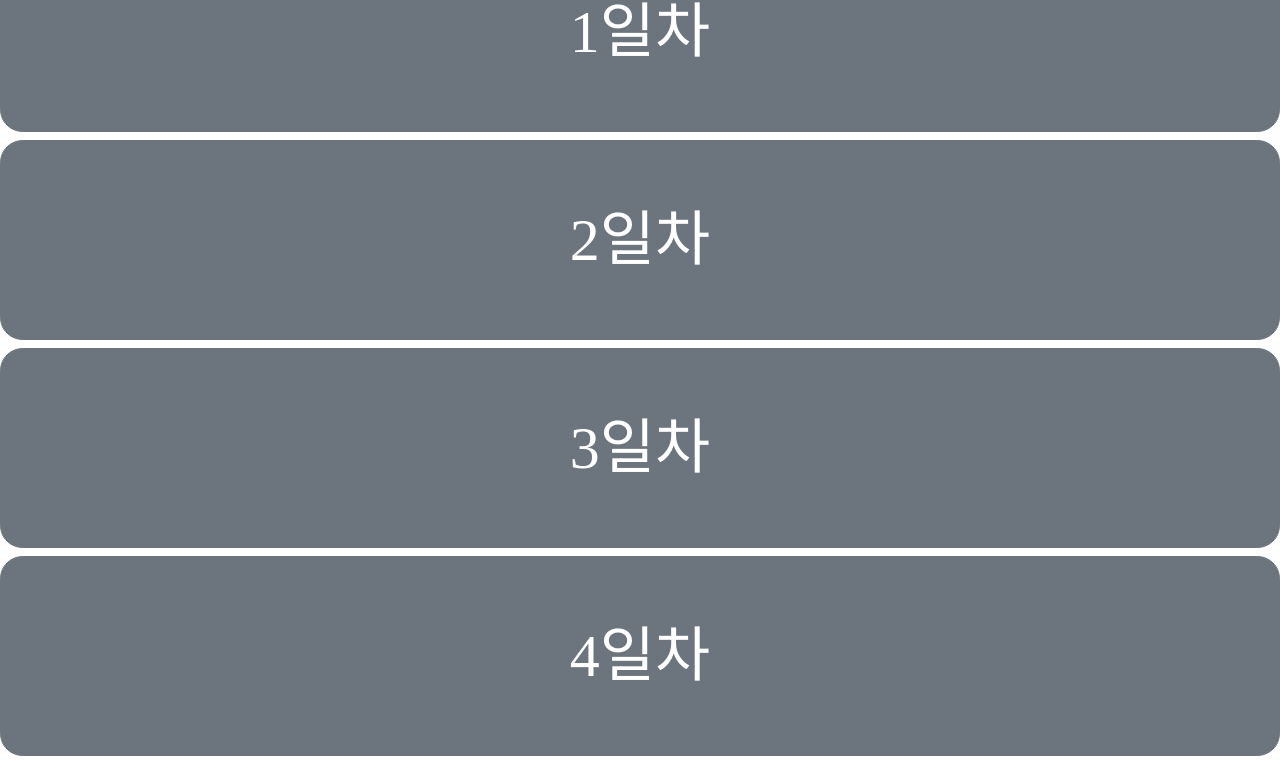
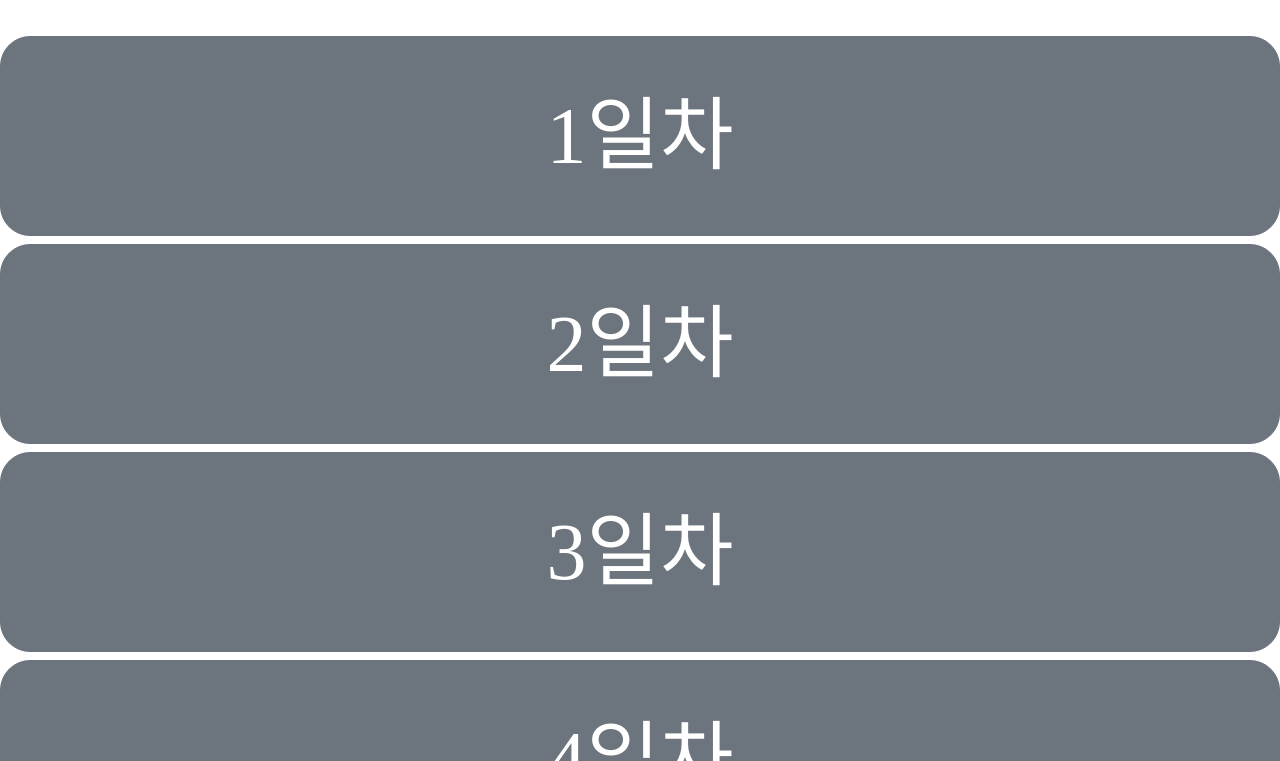
Before and after one commit to stkgim/Reading_bible, a plain HTML site: page index.html in a window 1280 px wide. Shown: the part 380-1141 px from the top of the page. Drawn offline with nearby package versions, Linux system fonts and the light colour scheme.

Commit message:
modified css file

```diff
--- a/style.css
+++ b/style.css
@@ -8,5 +8,10 @@
 * {
     font-family: 나눔고딕;
     font-weight: bold;
-    font-size: 60px;
+    font-size: 80px;
+    text-align: center;
 }
+
+.h1 {
+    text-align: center;
+}
```
